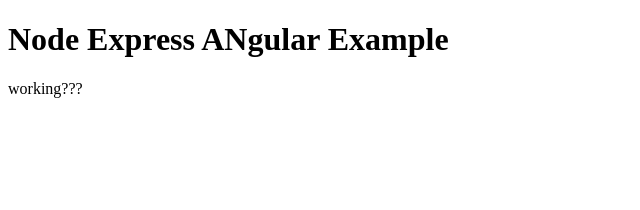
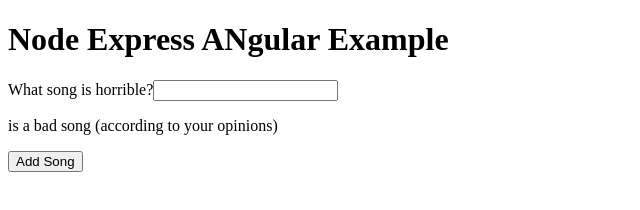
Before and after one commit to devjanaprime/piNgIntroP2, a website: page public/index.html in a window 1280 px wide. Shown: the whole page, without its empty margins (0-640 px from the left). Drawn offline with Linux system fonts and the light colour scheme.

Commit message:
ngClickModelExpression

```diff
--- a/public/index.html
+++ b/public/index.html
@@ -9,7 +9,11 @@
   <body ng-app='myApp'>
     <h1>Node Express ANgular Example</h1>
     <div ng-controller='poeDameron'>
-      working???
+      What song is horrible?<input type="text" ng-model='badSong'>
+      <p>
+        {{ badSong }} is a bad song (according to your opinions)
+      </p>
+      <button ng-click='addSong()'>Add Song</button>
     </div>
   </body>
 </html>
--- a/public/scripts/scriptidyDooDa.js
+++ b/public/scripts/scriptidyDooDa.js
@@ -4,4 +4,8 @@
 
 myApp.controller( 'poeDameron', [ '$scope', function( $scope ){
   console.log( 'NG' );
+
+  $scope.addSong = function(){
+    console.log( 'in addSong:', $scope.badSong );
+  }; // end add song
 }]); // end controller
```
